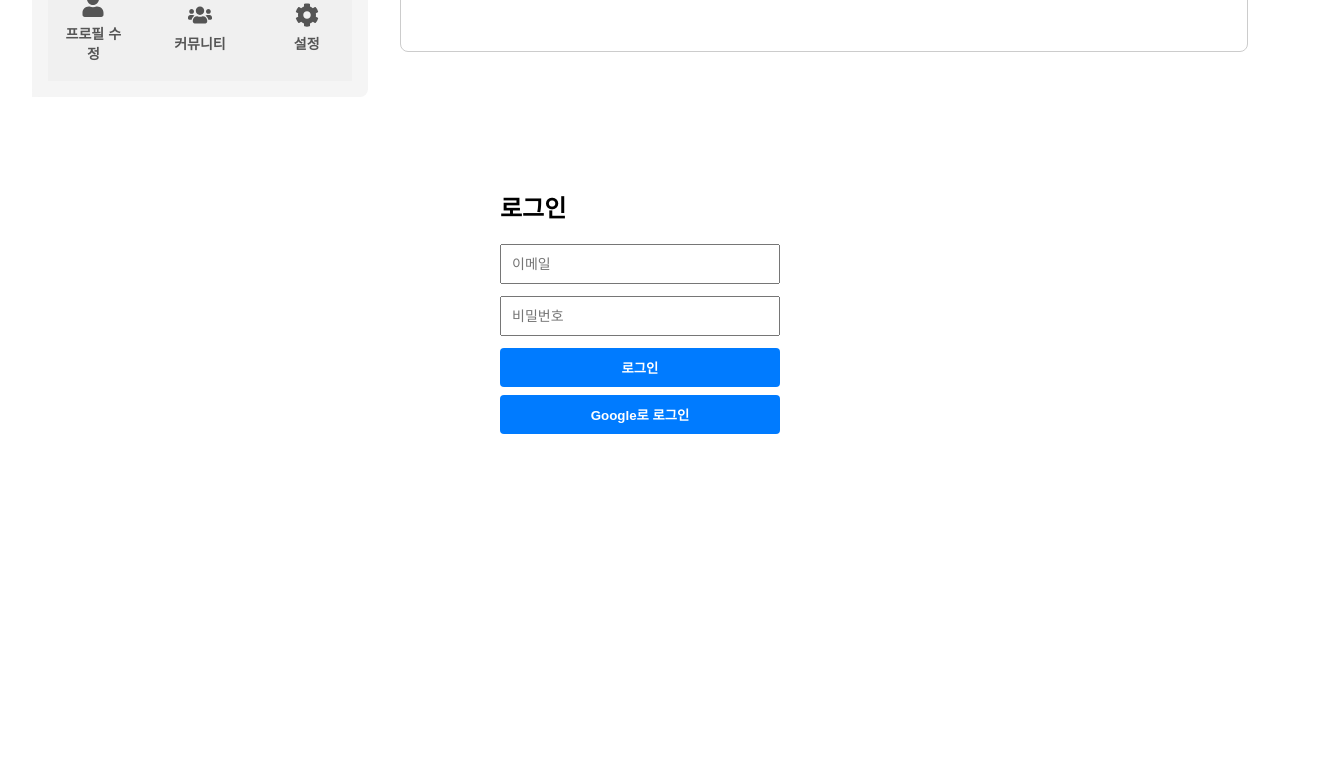
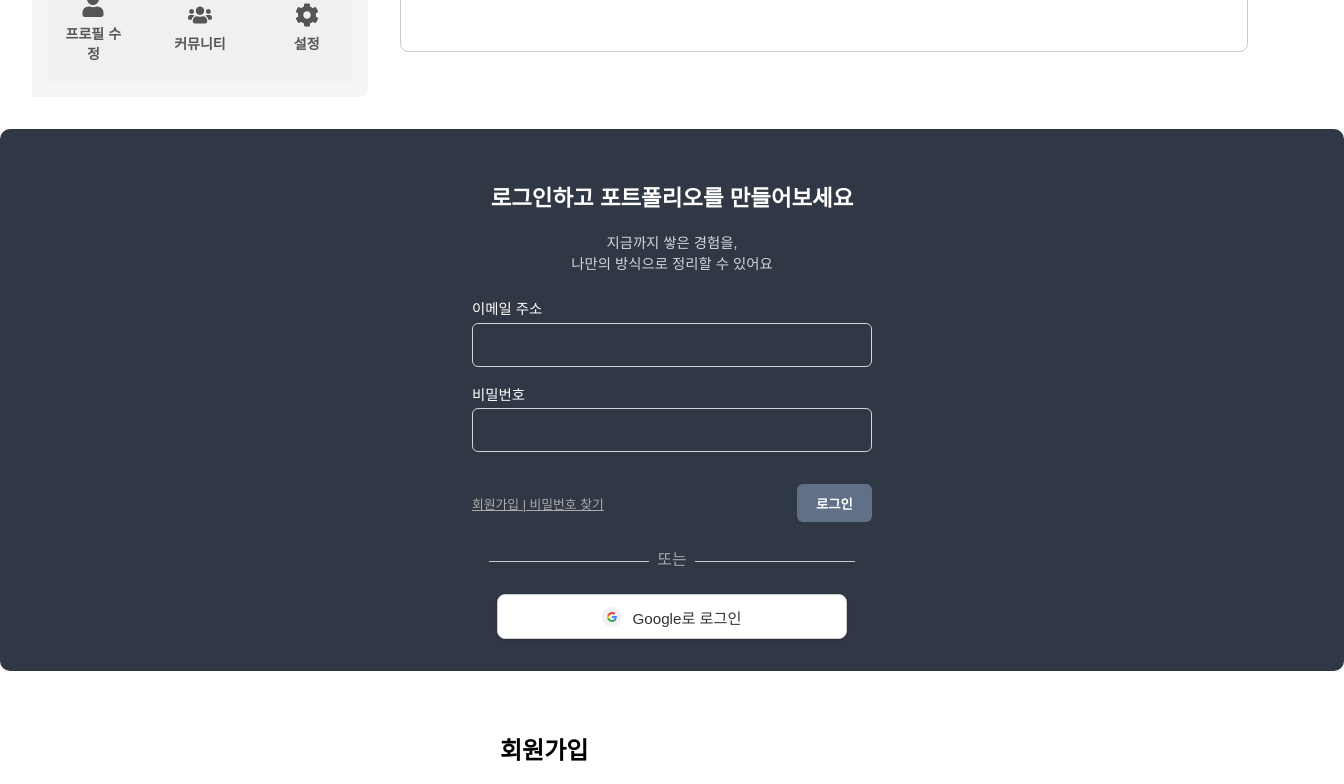
Before and after one commit to juunghaa/react-porters-portme, a React (Create React App) app: page /login in a window 1280 px wide. Shown: the part 480-1264 px from the top of the page, 1344 px wide, since content can reach past the window. Before the commit the page ends 954 px from the top, so only its background shows below. Built offline with nearby package versions, Linux system fonts and the light colour scheme.

Commit message:
로그인 화면 디자인 1차 수정

```diff
--- a/src/App.css
+++ b/src/App.css
@@ -1,28 +1,114 @@
 .login-form {
+  background-color: #313845;
+  color: white;
+  padding: 2rem;
+  border-radius: 10px;
+  margin: auto;
+  font-family: 'Pretendard', sans-serif;
   display: flex;
   flex-direction: column;
-  width: 280px;
-  margin: 40px auto;
+  align-items: center; /* input 중앙 정렬 */
+  width: 100%; /* 너비 100%로 설정 */
+  min-width: 400px;
+}
+.login-title {
+  font-size: 1.4rem;
+  font-weight: bold;
+  text-align: center;
+  margin-bottom: 0.3rem;
+}
+.login-subtitle {
+  text-align: center;
+  color: #CFD5DD;
+  font-size: 0.9rem;
+  margin-bottom: 1.5rem;
+}
+.input-group {
+  width: 30%; /* ← 너비 비율 조정 (기존 100% → 30%) */
+  min-width: 400px; /* 최소 너비 설정 */
+  display: flex;
+  flex-direction: column;
+  margin-bottom: 1rem;
+}
+.input-group label {
+  font-size: 0.9rem;
+  margin-bottom: 0.3rem;
+}
+.input-group input {
+  padding: 0.75rem;
+  border-radius: 6px;
+  border: 1px solid #CFD5DD;
+  background-color: #313845;
+  font-size: 1rem;
+  color: white;
+  box-sizing: border-box; /* 패딩과 테두리를 포함한 너비 계산 */
 }
 
-.login-form input {
-  margin-bottom: 12px;
-  padding: 10px;
-  font-size: 14px;
+.error-text {
+  color: #ff7070;
+  font-size: 0.9rem;
+  margin-top: -0.5rem;
+  margin-bottom: 1rem;
 }
 
-.login-form button {
-  padding: 10px;
-  background-color: #007bff;
+.login-options {
+  display: flex;
+  justify-content: space-between;
+  align-items: center;
+  margin-top: 1rem;
+
+  width: 30%; /*로그인폼의 퍼센트 비율만큼 로그인 옵션이 차지함*/
+  min-width: 400px;
+  margin-left: auto;
+  margin-right: auto;
+}
+.login-options a {
+  font-size: 0.8rem;
+  color: #aaa;
+  text-decoration: underline;
+  justify-content: flex-start;
+}
+.submit-button {
+  background-color: #607087;
   color: white;
+  border: none;
+  padding: 0.6rem 1.2rem;
+  border-radius: 6px;
+  cursor: pointer;
   font-weight: bold;
-  border: none;
-  cursor: pointer;
-  border-radius: 4px;
 }
-.login-form button:hover {
-  background-color: #0056b3;
+.divider {
+  text-align: center;
+  margin: 1.5rem 0;
+  color: #aaa;
+  position: relative;
+  min-width: 400px;
 }
+.divider::before,
+.divider::after {
+  content: "";
+  display: inline-block;
+  width: 40%; /*양쪽 선을 해당 퍼센트 비율로 주면 -> 총 80퍼 + 가운데 글자*/
+  height: 1px;
+  background-color: #ccc;
+  vertical-align: middle;
+  margin: 0 0.5rem;
+}
+
+@media (max-width: 480px) {
+  .login-options {
+    flex-direction: column;
+    align-items: stretch;
+    width: 80%;
+    gap: 0.5rem;
+  }
+
+  .login-options a,
+  .login-options .submit-button {
+    text-align: center;
+  }
+}
+
 
 .logout-button {
   background-color: #dc3545;
@@ -63,17 +149,41 @@
   color: red;
   font-size: 14px;
   margin-bottom: 10px;
-}
+} */
 
-.google-login-button {
-  padding: 10px;
-  margin-top: 8px;
-  background-color: #8897d3;
-  border: 1px solid #ccc;
-  font-weight: bold;
+/* 구글 로그인 버튼 로고는 아래 주소
+https://developers.google.com/identity/branding-guidelines#download-brand-icons
+참고함 */
+
+.google-login-button, .google-login-button * {
   cursor: pointer;
 }
+.google-login-button {
+  display: flex;
+  align-items: center;
+  justify-content: center;
+  gap: 10px; /* 아이콘과 텍스트 간격 */
 
+  width: 100%;
+  max-width: 350px;
+  height: 45px;
+  padding: 16px 24px;
+
+  background-color: white;
+  color: #333;
+  font-weight: 500;
+  font-size: 0.95rem;
+
+  border: 1px solid #ccc;
+  border-radius: 8px;
+  box-shadow: 0 2px 4px rgba(0,0,0,0.1);
+
+  cursor: pointer;
+  transition: box-shadow 0.2s ease;
+}
+.google-login-button:hover {
+  box-shadow: 0 3px 6px rgba(0,0,0,0.15);
+}
 
 
 /* App.css */
--- a/src/App.jsx
+++ b/src/App.jsx
@@ -42,7 +42,10 @@ export default function App() {
         <LogoutButton onLogout={handleLogout}/>
         <MainPage />
         </>) : (
-        <LoginForm onLoginSuccess={handleLoginSuccess}/>
+          <>
+          <LoginForm onLoginSuccess={handleLoginSuccess}/>
+          <SignupForm onLoginSuccess={handleLoginSuccess} />
+          </>
         )
       }
     </main>
--- a/src/components/Auth/GoogleLoginButton.jsx
+++ b/src/components/Auth/GoogleLoginButton.jsx
@@ -16,6 +16,7 @@ export default function GoogleLoginButton({ onLoginSuccess }) {
 
   return (
     <button onClick={handleGoogleLogin} className="google-login-button">
+      <img src="/google-icon.svg" alt="Google logo image" width="20" height="20" />
       Google로 로그인
     </button>
   );
--- a/src/components/Auth/LoginForm.jsx
+++ b/src/components/Auth/LoginForm.jsx
@@ -27,23 +27,66 @@ export default function LoginForm({onLoginSuccess}) {
 
     return(
         <form onSubmit={handleSubmit} className="login-form">
-            <h2>로그인</h2>
-            <input type="email" placeholder="이메일" value={email}
-            onChange={(e)=> setEmail(e.target.value)}
-            required />
-            {/* placeholder는 사용자에게 보여주는 회색 안내 문구임 */}
-            {/* 인풋에 값이 입력되어야만 폼이 제출될 수 있도록 유효성 검사하는게 required */}
-            <input type="password" placeholder="비밀번호" value={password}
-            onChange={(e)=>setPassword(e.target.value)}
-            required />
+            <h2 className="login-title">로그인하고 포트폴리오를 만들어보세요</h2>
+            <p className="login-subtitle">지금까지 쌓은 경험을,<br />나만의 방식으로 정리할 수 있어요</p>
 
-            {/* 에러 메시지 출력 */}
+            <div className="input-group">
+                <label htmlFor="email">이메일 주소</label>
+                <input
+                type="email"
+                id="email"
+                // placeholder="example@domain.com"
+                value={email}
+                onChange={(e) => setEmail(e.target.value)}
+                required
+                />
+            </div>
+
+            <div className="input-group">
+                <label htmlFor="password">비밀번호</label>
+                <input
+                type="password"
+                id="password"
+                // placeholder="********"
+                value={password}
+                onChange={(e) => setPassword(e.target.value)}
+                required
+                />
+            </div>
+
             {error && <p className="error-text">{error}</p>}
 
-            <button type="submit">로그인</button>
+            <div className="login-options">
+                <a href="#">회원가입 | 비밀번호 찾기</a>
+                <button type="submit" className="submit-button">로그인</button>
+            </div>
 
-            <GoogleLoginButton onLoginSuccess={onLoginSuccess} />
+            <div className="divider">또는</div>
 
-        </form>
+  <GoogleLoginButton onLoginSuccess={onLoginSuccess} />
+  {/* <NaverLoginButton /> 여기에 추가하면 돼 */}
+</form>
+
+
+        /* 기존 코드 ->  */
+
+            /* 이메일과 비밀번호 입력 폼 */
+        //     <input type="email" placeholder="이메일" value={email}
+        //     onChange={(e)=> setEmail(e.target.value)}
+        //     required />
+        //     {/* placeholder는 사용자에게 보여주는 회색 안내 문구임 */}
+        //     {/* 인풋에 값이 입력되어야만 폼이 제출될 수 있도록 유효성 검사하는게 required */}
+        //     <input type="password" placeholder="비밀번호" value={password}
+        //     onChange={(e)=>setPassword(e.target.value)}
+        //     required />
+
+        //     {/* 에러 메시지 출력 */}
+        //     {error && <p className="error-text">{error}</p>}
+
+        //     <button type="submit">로그인</button>
+
+        //     <GoogleLoginButton onLoginSuccess={onLoginSuccess} />
+
+        // </form>
     );
 }
```
Also changed, not shown: public/google-icon.svg (added), 1 other file (tests, documents, lock files or other folders).
